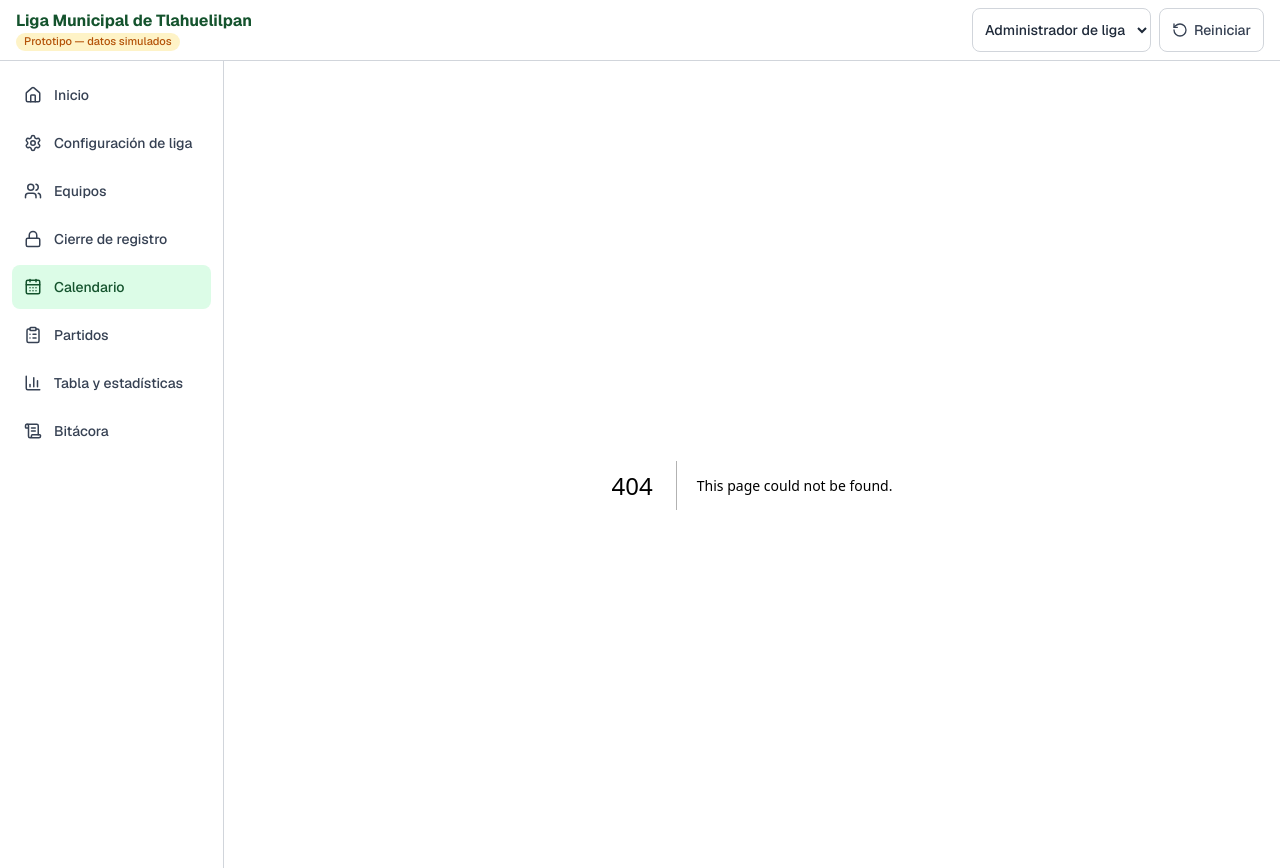
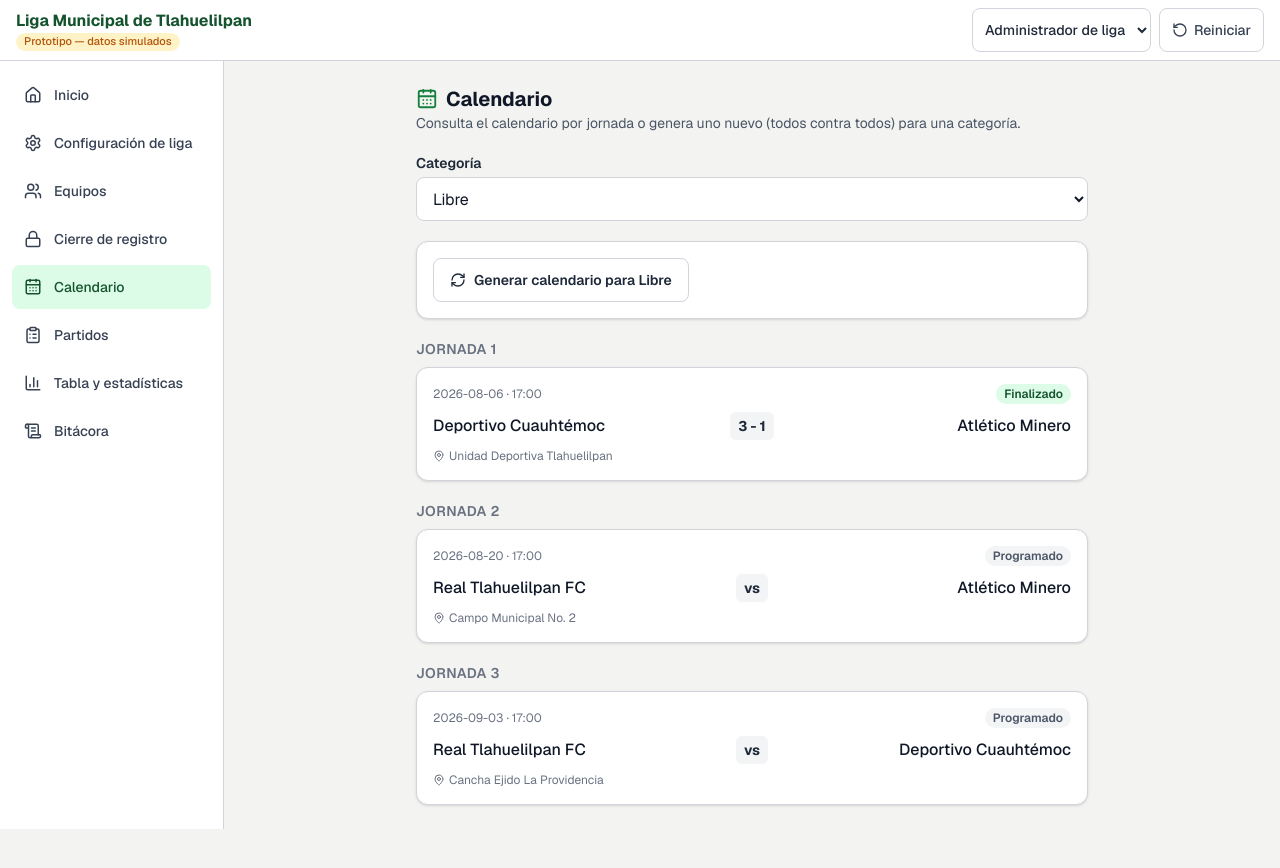
Before and after one commit to abdideev/liga-simulator, a Next.js app: page /calendario in a window 1280 px wide. Before the commit this address had no page. Shown: the top 868 px of the page. After the commit the page ends 829 px from the top, so only its background shows below. Built offline with nearby package versions, Linux system fonts and the light colour scheme.

Commit message:
feat(calendario): agregar vista y generación de calendario todos contra todos

```diff
--- /dev/null
+++ b/src/app/calendario/page.tsx
@@ -0,0 +1,188 @@
+"use client";
+
+import { useState } from "react";
+import { CalendarDays, MapPin, RefreshCw } from "lucide-react";
+
+import { useSimulador } from "@/context/SimuladorContext";
+import Boton from "@/components/ui/Boton";
+import Campo, { claseCampo } from "@/components/ui/Campo";
+import Tarjeta from "@/components/ui/Tarjeta";
+import EstadoVacio from "@/components/ui/EstadoVacio";
+
+function fechaHoy(): string {
+  return new Date().toISOString().slice(0, 10);
+}
+
+function nombreEquipo(equipos: { id: string; nombre: string }[], id: string): string {
+  return equipos.find((e) => e.id === id)?.nombre ?? "Equipo desconocido";
+}
+
+const ESTILO_ESTADO: Record<string, string> = {
+  programado: "bg-gray-100 text-gray-600",
+  en_curso: "bg-(--color-warning-light) text-(--color-warning)",
+  finalizado: "bg-(--color-primary-light) text-(--color-primary-dark)",
+};
+
+const ETIQUETA_ESTADO: Record<string, string> = {
+  programado: "Programado",
+  en_curso: "En curso",
+  finalizado: "Finalizado",
+};
+
+export default function CalendarioPage() {
+  const { estado, generarCalendarioCategoria } = useSimulador();
+  const { categorias, equipos, partidos, rolActual } = estado;
+  const [categoriaId, setCategoriaId] = useState(categorias[0]?.id ?? "");
+  const [fechaInicio, setFechaInicio] = useState(fechaHoy());
+  const [mostrarGenerador, setMostrarGenerador] = useState(false);
+
+  const categoria = categorias.find((c) => c.id === categoriaId);
+  const equiposCategoria = equipos.filter((e) => e.categoriaId === categoriaId);
+  const partidosCategoria = partidos
+    .filter((p) => p.categoriaId === categoriaId)
+    .sort((a, b) => a.jornada - b.jornada || a.fecha.localeCompare(b.fecha));
+
+  const jornadas = Array.from(new Set(partidosCategoria.map((p) => p.jornada))).sort(
+    (a, b) => a - b
+  );
+
+  function manejarGenerar() {
+    generarCalendarioCategoria(categoriaId, {
+      fechaInicio,
+      diasEntreJornadas: 7,
+      horaDefault: "17:00",
+      sedes: [
+        "Unidad Deportiva Tlahuelilpan",
+        "Campo Municipal No. 2",
+        "Cancha Ejido La Providencia",
+      ],
+    });
+    setMostrarGenerador(false);
+  }
+
+  return (
+    <div className="mx-auto max-w-2xl space-y-5">
+      <div>
+        <h1 className="flex items-center gap-2 text-xl font-bold text-gray-900">
+          <CalendarDays className="text-(--color-primary)" size={22} />
+          Calendario
+        </h1>
+        <p className="text-sm text-gray-600">
+          Consulta el calendario por jornada o genera uno nuevo (todos contra todos) para una
+          categoría.
+        </p>
+      </div>
+
+      <Campo etiqueta="Categoría">
+        <select
+          className={claseCampo}
+          value={categoriaId}
+          onChange={(e) => setCategoriaId(e.target.value)}
+        >
+          {categorias.map((c) => (
+            <option key={c.id} value={c.id}>
+              {c.nombre}
+            </option>
+          ))}
+        </select>
+      </Campo>
+
+      {rolActual === "administrador" && (
+        <Tarjeta>
+          {mostrarGenerador ? (
+            <div className="space-y-3">
+              <p className="text-sm text-gray-600">
+                Se generará un calendario de todos contra todos para {equiposCategoria.length}{" "}
+                equipos de {categoria?.nombre}. Los partidos programados existentes de esta
+                categoría se reemplazarán; los partidos ya iniciados o finalizados se conservan.
+              </p>
+              <Campo etiqueta="Fecha de la jornada 1">
+                <input
+                  type="date"
+                  className={claseCampo}
+                  value={fechaInicio}
+                  onChange={(e) => setFechaInicio(e.target.value)}
+                />
+              </Campo>
+              <div className="flex gap-2">
+                <Boton
+                  onClick={manejarGenerar}
+                  disabled={equiposCategoria.length < 2}
+                >
+                  <RefreshCw size={16} />
+                  Generar calendario
+                </Boton>
+                <Boton variante="secundario" onClick={() => setMostrarGenerador(false)}>
+                  Cancelar
+                </Boton>
+              </div>
+              {equiposCategoria.length < 2 && (
+                <p className="text-sm font-medium text-(--color-danger)">
+                  Se necesitan al menos 2 equipos registrados en esta categoría.
+                </p>
+              )}
+            </div>
+          ) : (
+            <Boton variante="secundario" onClick={() => setMostrarGenerador(true)}>
+              <RefreshCw size={16} />
+              Generar calendario para {categoria?.nombre ?? "esta categoría"}
+            </Boton>
+          )}
+        </Tarjeta>
+      )}
+
+      {partidosCategoria.length === 0 ? (
+        <EstadoVacio
+          icono={CalendarDays}
+          titulo="Todavía no hay calendario"
+          descripcion="Genera el calendario de todos contra todos para esta categoría desde el botón de arriba."
+        />
+      ) : (
+        <div className="space-y-5">
+          {jornadas.map((jornada) => (
+            <div key={jornada}>
+              <h2 className="mb-2 text-sm font-semibold uppercase tracking-wide text-gray-500">
+                Jornada {jornada}
+              </h2>
+              <div className="space-y-2">
+                {partidosCategoria
+                  .filter((p) => p.jornada === jornada)
+                  .map((partido) => (
+                    <Tarjeta key={partido.id}>
+                      <div className="flex items-center justify-between">
+                        <p className="text-xs text-gray-500">
+                          {partido.fecha} · {partido.hora}
+                        </p>
+                        <span
+                          className={`rounded-full px-2 py-0.5 text-xs font-semibold ${ESTILO_ESTADO[partido.estado]}`}
+                        >
+                          {ETIQUETA_ESTADO[partido.estado]}
+                        </span>
+                      </div>
+                      <div className="mt-2 flex items-center justify-between gap-2">
+                        <span className="min-w-0 flex-1 truncate font-medium text-gray-900">
+                          {nombreEquipo(equipos, partido.equipoLocalId)}
+                        </span>
+                        <span className="shrink-0 rounded-md bg-gray-100 px-2 py-1 text-sm font-bold text-gray-800">
+                          {partido.estado === "programado"
+                            ? "vs"
+                            : `${partido.golesLocal} - ${partido.golesVisitante}`}
+                        </span>
+                        <span className="min-w-0 flex-1 truncate text-right font-medium text-gray-900">
+                          {nombreEquipo(equipos, partido.equipoVisitanteId)}
+                        </span>
+                      </div>
+                      <p className="mt-2 flex items-center gap-1 text-xs text-gray-500">
+                        <MapPin size={12} />
+                        {partido.sede}
+                      </p>
+                    </Tarjeta>
+                  ))}
+              </div>
+            </div>
+          ))}
+        </div>
+      )}
+    </div>
+  );
+}
```
